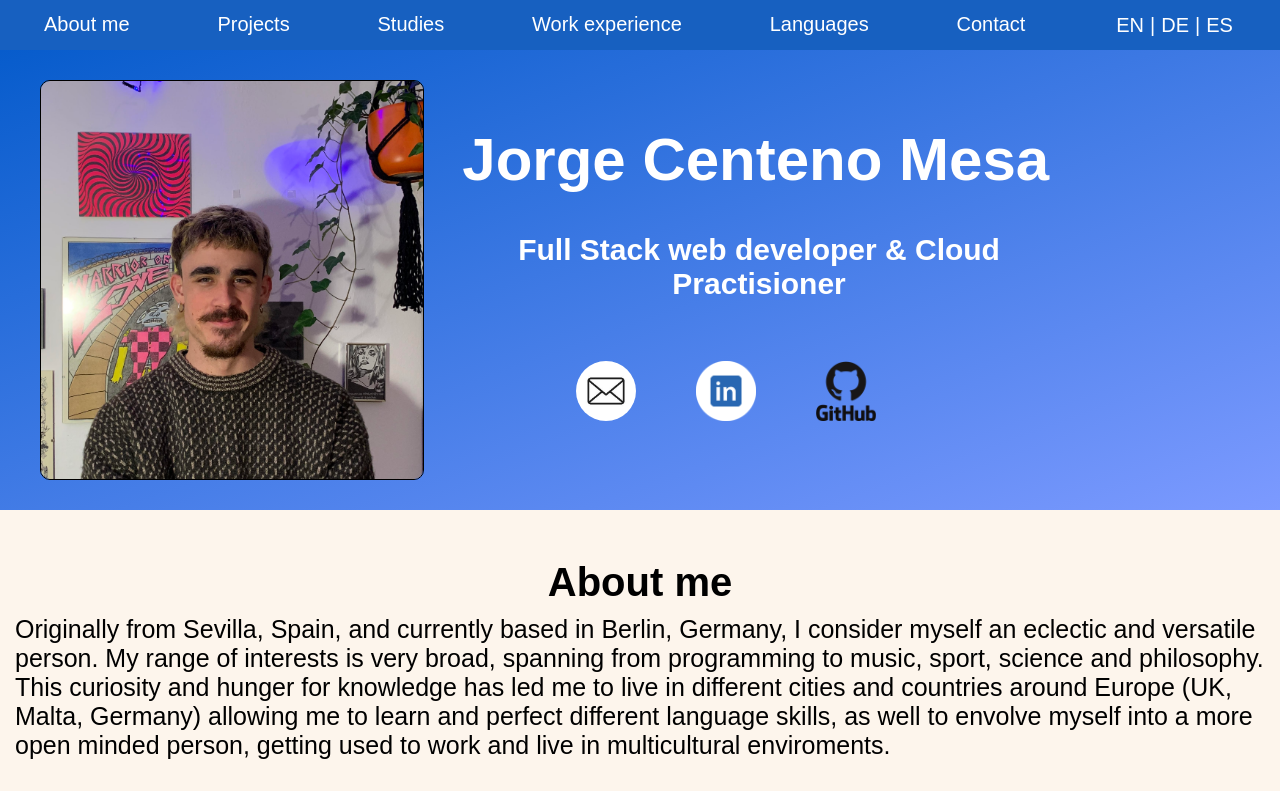
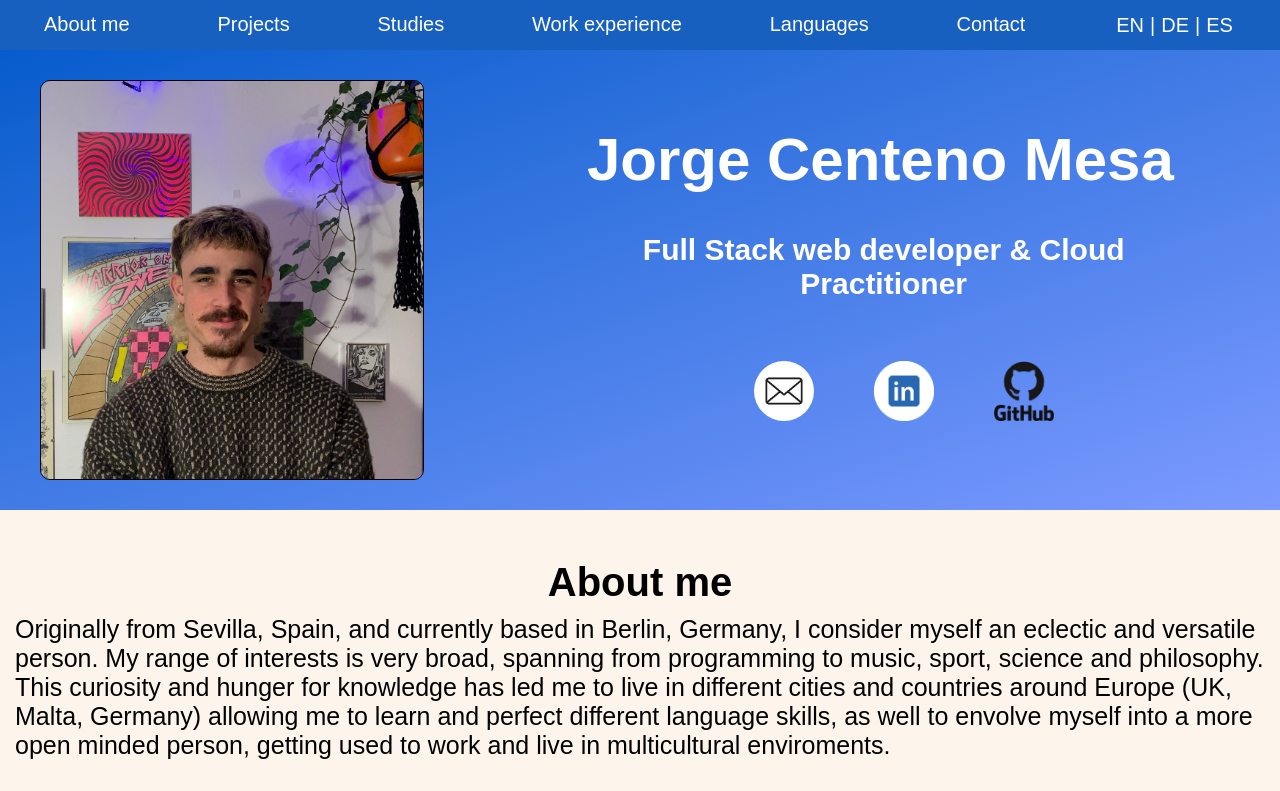
Before and after one commit to eljorgecenteno/CV, a React (Create React App) app: page / in a window 1280 px wide. Shown: the top 791 px of the page. Built offline with nearby package versions, Linux system fonts and the light colour scheme.

Commit message:
titulo centrado

```diff
--- a/src/Pages/HomePage.css
+++ b/src/Pages/HomePage.css
@@ -20,6 +20,7 @@
     color: white;
     display: flex;
     flex-direction: row;
+
     font-family: Arial, Helvetica, sans-serif;
     width: 100%;
     height: 100%;
@@ -41,6 +42,7 @@
     display: flex;
     justify-content: center;
     flex-direction: column;
+    margin-left: 10%;
 }
 
 #h4-homepage{
@@ -54,13 +56,17 @@
     height: 60px;
     margin-right: 60px;
     margin-top: 50px;
+    margin-left: 45%;
 }
 #icons-homepage-container{
     display: flex;
     justify-content: space-around;
+
+
 }
 #email-icon-homepage{
     border-radius: 30px;
+
 }
 #about-me-homepage{
     background-color: #fdf5ec;
--- a/src/Pages/HomePage.jsx
+++ b/src/Pages/HomePage.jsx
@@ -37,13 +37,13 @@ function HomePage() {
           <h1>Jorge Centeno Mesa</h1>
           <div id="h4-homepage">
             {language === "english" && <h4>
-              Full Stack web developer & Cloud Practisioner
+              Full Stack web developer & Cloud Practitioner
             </h4> }
             {language === "german" && <h4>
-              Full-Stack-Webentwickler & Cloud Pactisioner
+              Full-Stack-Webentwickler & Cloud Pactitioner
             </h4> }
             {language === "spanish" && <h4>
-              Desarrollador Full-Stack & Cloud Practisioner
+              Desarrollador Full-Stack & Cloud Practitioner
             </h4> }
           </div>
           <div id="icons-homepage-container">
```
